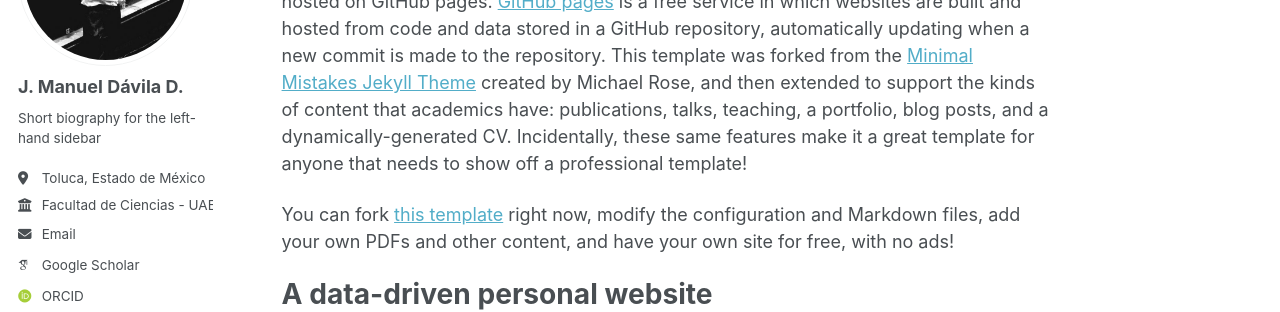
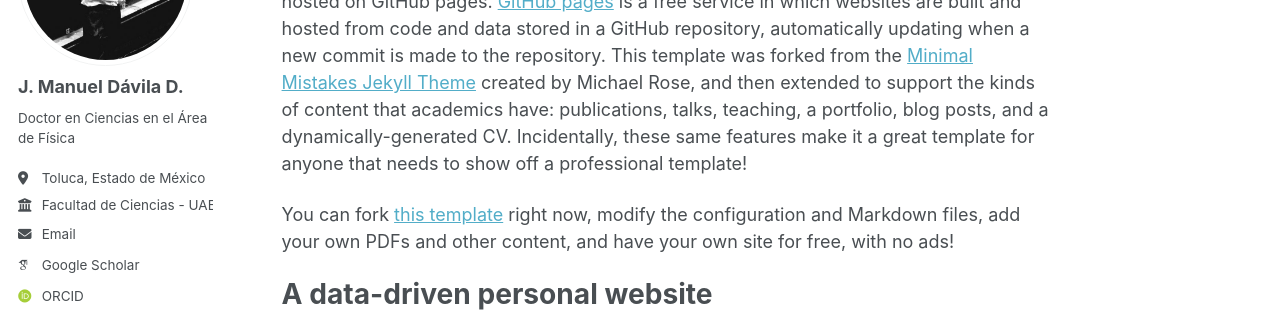
Before and after one commit to jmdaviladr/jmdaviladr.github.io, a Jekyll site: the page built from _pages/about.md, in a window 1280 px wide. Shown: the part 210-522 px from the top of the page. Built offline with Jekyll 4.4.1, drawn with Linux system fonts in a browser that asks for light colours; some web fonts are replaced; a script bundle is joined from its source files by our own code; library files that are not in the unit come from our copies.

Commit message:
Update _config.yml

```diff
--- a/_config.yml
+++ b/_config.yml
@@ -26,7 +26,7 @@ author:
   avatar           : "feynman_square_crop.png"
   name             : "J. Manuel Dávila D."
   pronouns         : # example: "she/her"
-  bio              : "Short biography for the left-hand sidebar"
+  bio              : "Doctor en Ciencias en el Área de Física"
   location         : "Toluca, Estado de México"
   location_link    :   "https://share.google/oTPrJt3fTLNdn9s0n"
   employer         : "Facultad de Ciencias - UAEMEX"
```
